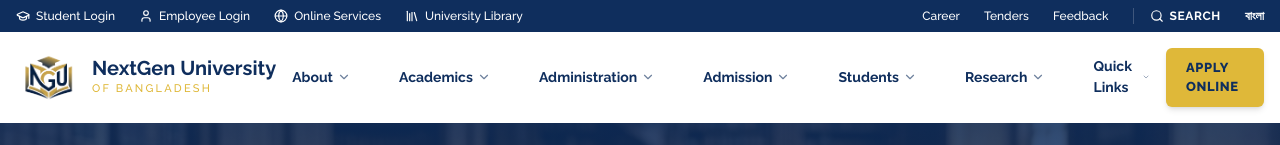
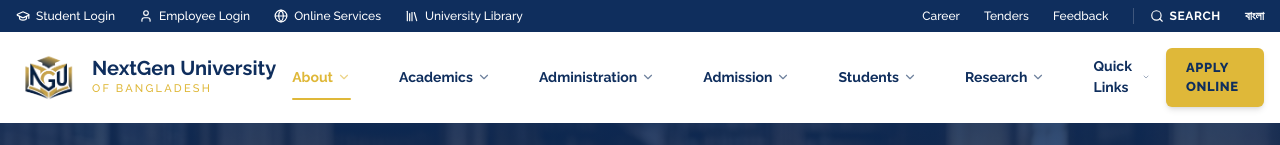
Before and after one commit to amdadislam01/smart-university-managment-system, a Next.js app: page /about/ordinance in a window 1280 px wide. Shown: the top 145 px of the page. Built offline with nearby package versions, Linux system fonts and the light colour scheme.

Commit message:
MODIFIED: enhance navbar with active state and improved navigation categories

```diff
--- a/components/ui/Navbar.tsx
+++ b/components/ui/Navbar.tsx
@@ -3,6 +3,7 @@
 import React, { useState, useEffect } from "react";
 import Link from "next/link";
 import Image from "next/image";
+import { usePathname } from "next/navigation";
 import { motion, AnimatePresence } from "framer-motion";
 import {
   Search,
@@ -42,14 +43,23 @@ const navLinks = [
     items: [
       { name: "Faculties", href: "/academics/faculties" },
       { name: "Departments", href: "/academics/departments" },
-      "Institutes", "Academic Calendar", "Libraries", "Affiliated Colleges"
+      { name: "Institutes", href: "/academics/institutes" },
+      { name: "Academic Calendar", href: "/academics/academic-calendar" },
+      { name: "Libraries", href: "/academics/libraries" },
+      { name: "Affiliated Colleges", href: "/academics/affiliated-colleges" }
     ]
   },
   {
     name: "Administration",
     href: "#",
     hasDropdown: true,
-    items: ["Office of the VC", "Registrar Office", "Deans of Faculties", "Chairmen of Departments", "Administrative Offices"]
+    items: [
+      { name: "Office of the VC", href: "/administration/office-of-vc" },
+      { name: "Registrar Office", href: "/administration/registrar-office" },
+      { name: "Deans of Faculties", href: "/administration/deans" },
+      { name: "Chairmen of Departments", href: "/administration/chairmen" },
+      { name: "Administrative Offices", href: "/administration/administrative-offices" }
+    ]
   },
   {
     name: "Admission",
@@ -85,9 +95,22 @@ const utilityLinks = [
 ];
 
 export function Navbar() {
+  const pathname = usePathname();
   const [isScrolled, setIsScrolled] = useState(false);
   const [isMobileMenuOpen, setIsMobileMenuOpen] = useState(false);
   const [activeDropdown, setActiveDropdown] = useState<string | null>(null);
+
+  // Helper to check if a link or any of its sub-items are active
+  const isLinkActive = (link: typeof navLinks[0]) => {
+    if (link.href !== "#" && pathname === link.href) return true;
+    if (link.items) {
+      return link.items.some(item => {
+        const itemHref = typeof item === "string" ? "#" : item.href;
+        return pathname === itemHref;
+      });
+    }
+    return false;
+  };
 
   useEffect(() => {
     const handleScroll = () => {
@@ -172,11 +195,22 @@ export function Navbar() {
               >
                 <Link
                   href={link.href}
-                  className="px-3 xl:px-4 py-3 flex items-center gap-1 text-primary font-bold text-[13px] xl:text-[14px] hover:text-secondary transition-all"
+                  className={cn(
+                    "px-3 xl:px-4 py-3 flex items-center gap-1 font-bold text-[13px] xl:text-[14px] transition-all relative group",
+                    isLinkActive(link) ? "text-secondary" : "text-primary hover:text-secondary"
+                  )}
                 >
                   {link.name}
                   {link.hasDropdown && (
                     <ChevronDown size={14} className={cn("transition-transform duration-300 opacity-60", activeDropdown === link.name ? "rotate-180" : "")} />
+                  )}
+
+                  {isLinkActive(link) && (
+                    <motion.div
+                      layoutId="activeNav"
+                      className="absolute bottom-0 left-3 xl:left-4 right-3 xl:right-4 h-0.5 bg-secondary rounded-full"
+                      transition={{ type: "spring", stiffness: 380, damping: 30 }}
+                    />
                   )}
                 </Link>
                 {/* Mega-style Dropdown */}
@@ -197,10 +231,19 @@ export function Navbar() {
                             <Link
                               key={itemName}
                               href={itemHref}
-                              className="p-2.5 hover:bg-surface rounded-lg transition-all group/item flex items-center gap-2"
+                              className={cn(
+                                "p-2.5 rounded-lg transition-all group/item flex items-center gap-2",
+                                pathname === itemHref ? "bg-secondary/10" : "hover:bg-surface"
+                              )}
                             >
-                               <div className="w-1.5 h-1.5 rounded-full bg-secondary scale-0 group-hover/item:scale-100 transition-transform duration-300" />
-                              <span className="text-[13px] font-semibold text-text-main group-hover/item:text-primary group-hover/item:translate-x-1 transition-all">
+                               <div className={cn(
+                                 "w-1.5 h-1.5 rounded-full bg-secondary transition-transform duration-300",
+                                 pathname === itemHref ? "scale-100" : "scale-0 group-hover/item:scale-100"
+                               )} />
+                              <span className={cn(
+                                "text-[13px] font-semibold transition-all",
+                                pathname === itemHref ? "text-primary translate-x-1" : "text-text-main group-hover/item:text-primary group-hover/item:translate-x-1"
+                              )}>
                                  {itemName}
                               </span>
                             </Link>
@@ -267,7 +310,10 @@ export function Navbar() {
               <div className="flex-1 overflow-y-auto p-4 space-y-2">
                  {navLinks.map((link) => (
                     <details key={link.name} className="group overflow-hidden rounded-xl bg-surface/50 border border-transparent open:border-gray-100 open:bg-white transition-all duration-300">
-                      <summary className="list-none p-4 flex justify-between items-center cursor-pointer font-bold text-primary group-open:text-secondary transition-colors">
+                      <summary className={cn(
+                        "list-none p-4 flex justify-between items-center cursor-pointer font-bold transition-colors",
+                        isLinkActive(link) ? "text-secondary" : "text-primary group-open:text-secondary"
+                      )}>
                         {link.name}
                         {link.hasDropdown && <ChevronDown size={18} className="group-open:rotate-180 transition-transform" />}
                       </summary>
@@ -280,7 +326,12 @@ export function Navbar() {
                               <Link
                                 key={itemName}
                                 href={itemHref}
-                                className="p-3 bg-surface rounded-lg text-sm font-semibold text-text-main border-l-4 border-transparent hover:border-secondary hover:bg-secondary/5 transition-all"
+                                className={cn(
+                                  "p-3 rounded-lg text-sm font-semibold border-l-4 transition-all",
+                                  pathname === itemHref
+                                    ? "bg-secondary/10 text-primary border-secondary"
+                                    : "bg-surface text-text-main border-transparent hover:border-secondary hover:bg-secondary/5"
+                                )}
                               >
                                 {itemName}
                               </Link>
```
